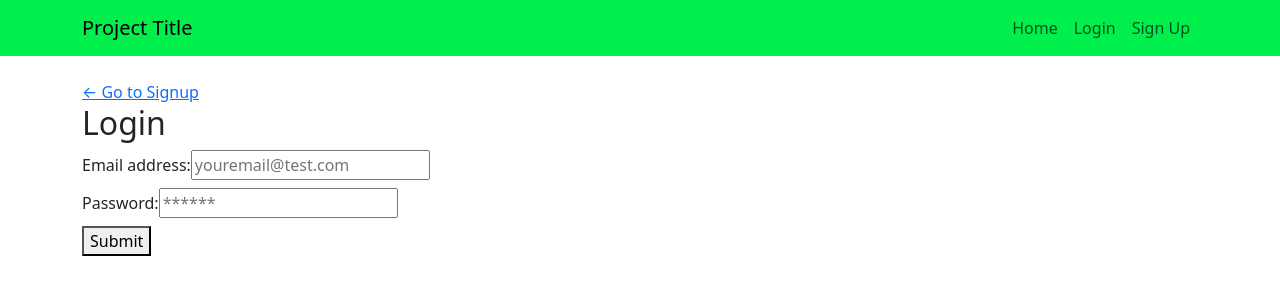
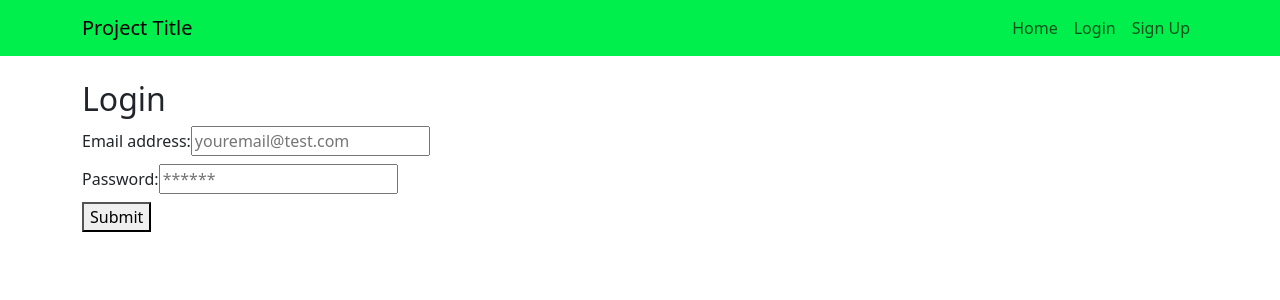
Before and after one commit to UCBX-2024-Team-Wombat/Final-Project, a React (Vite) app in the folder client/: page /login in a window 1280 px wide. Shown: the top 300 px of the page. Built offline with nearby package versions, Linux system fonts and the light colour scheme.

Commit message:
Remove in-page link to sign-up page

```diff
--- a/client/src/pages/Login.jsx
+++ b/client/src/pages/Login.jsx
@@ -1,10 +1,9 @@
 import { useState } from "react";
 import { useMutation } from "@apollo/client";
-import { Link } from "react-router-dom";
 import { LOGIN } from "../utils/mutations";
 import Auth from "../utils/auth";
 
-function Login(props) {
+function Login() {
   const [formState, setFormState] = useState({ email: "", password: "" });
   const [login, { error }] = useMutation(LOGIN);
 
@@ -31,8 +30,6 @@ function Login(props) {
 
   return (
     <div className="container my-1">
-      <Link to="/signup">← Go to Signup</Link>
-
       <h2>Login</h2>
       <form onSubmit={handleFormSubmit}>
         <div className="flex-row space-between my-2">
```
